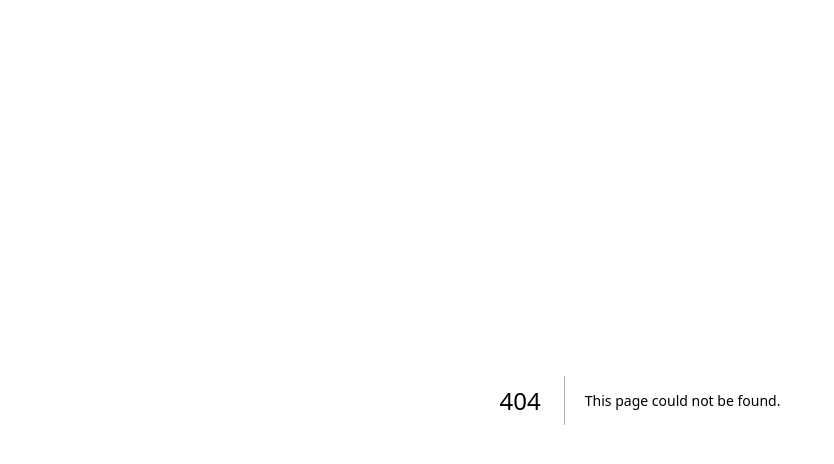
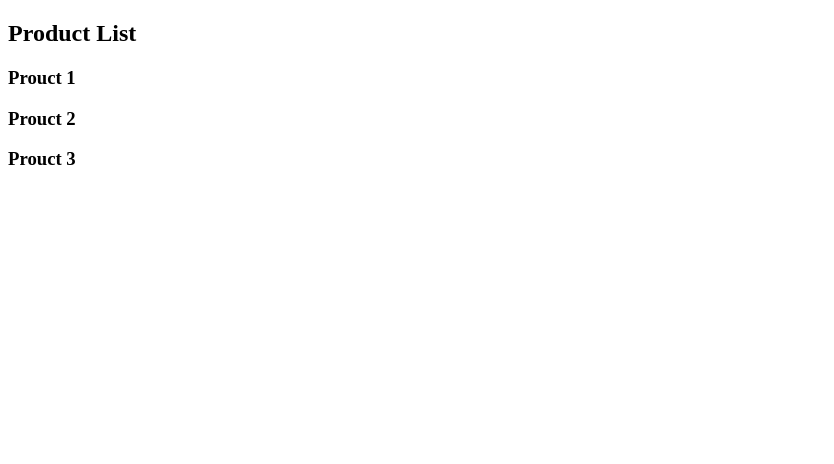
Before and after one commit to JuborajSujon/learn-nextjs-codeevolution, a Next.js app: page /products in a window 1280 px wide. Before the commit this address had no page. Shown: the top 464 px of the page, without its empty margins (0-834 px from the left). Built offline with nearby package versions, Linux system fonts and the light colour scheme.

Commit message:
understand dynamic routes

```diff
--- /dev/null
+++ b/src/app/products/[productId]/page.tsx
@@ -0,0 +1,5 @@
+const ProductDetails = ({ params }: { params: { productId: string } }) => {
+  return <h2>Product Details {params.productId}</h2>;
+};
+
+export default ProductDetails;
--- /dev/null
+++ b/src/app/products/page.tsx
@@ -0,0 +1,14 @@
+import React from "react";
+
+const ProductList = () => {
+  return (
+    <div>
+      <h2 className="text-2xl text-violet-500">Product List</h2>
+      <h3>Prouct 1</h3>
+      <h3>Prouct 2</h3>
+      <h3>Prouct 3</h3>
+    </div>
+  );
+};
+
+export default ProductList;
```
